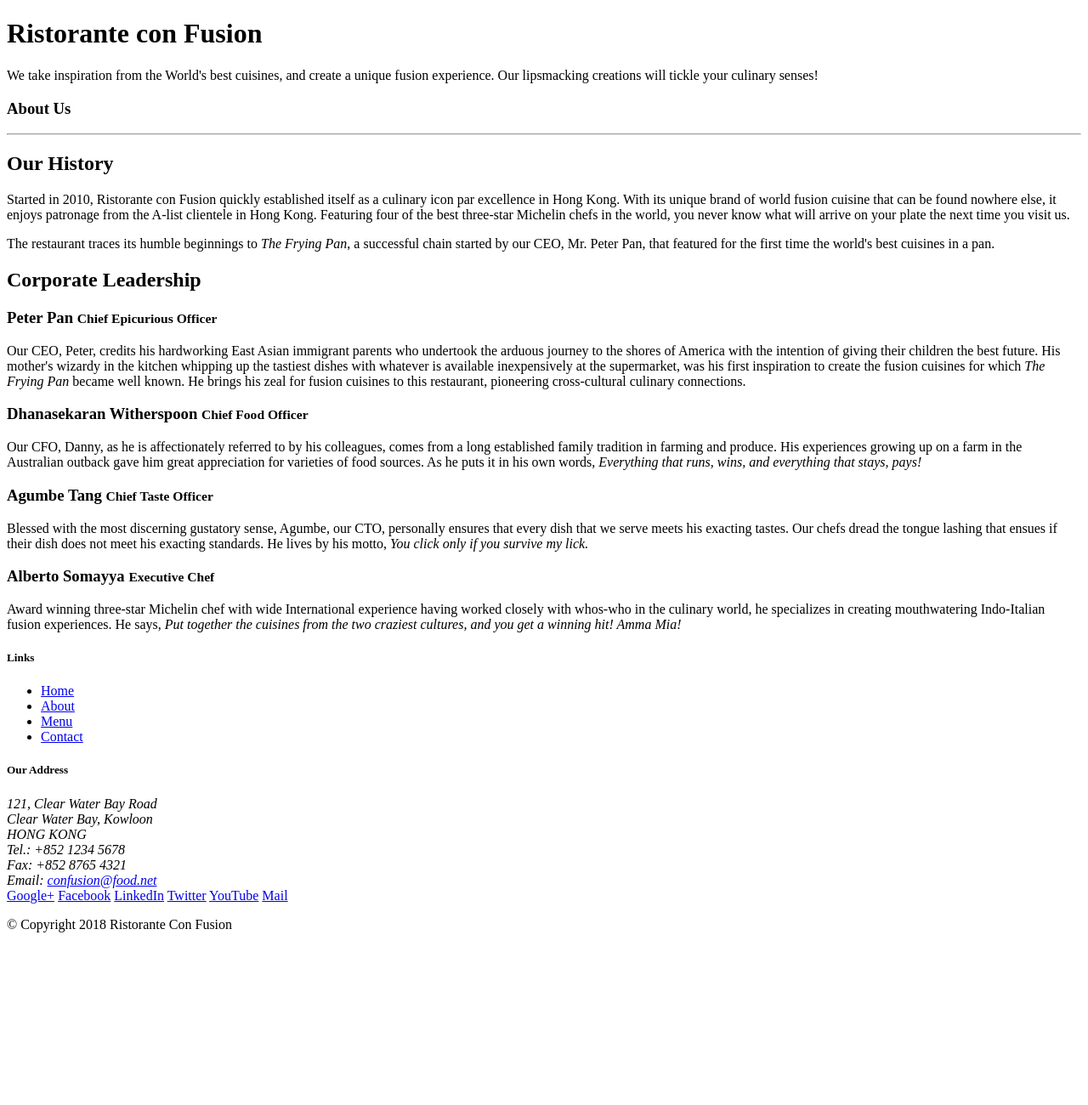
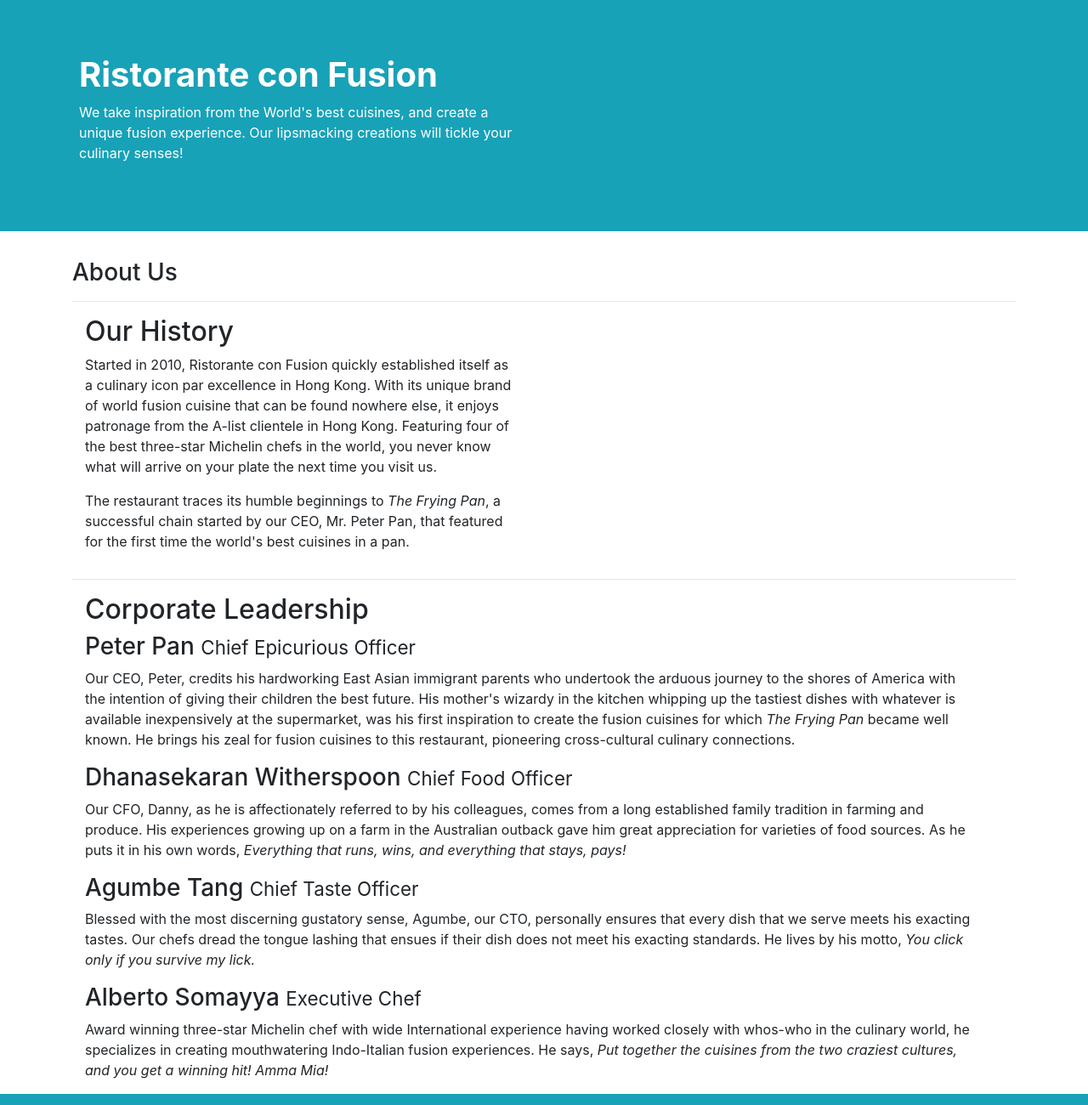
Before and after one commit to shmaruf077/confusion-restaurant, a website: page aboutus.html in a window 1280 px wide. Shown: the top 1300 px of the page at 85% size. Before the commit the page ends 1113 px from the top, so only its background shows below. Drawn offline with nearby package versions, Linux system fonts and the light colour scheme.

Commit message:
done with everything

```diff
--- a/aboutus.html
+++ b/aboutus.html
@@ -1,19 +1,22 @@
 <!DOCTYPE html>
 <html lang="en">
+<meta charset="utf-8">
+<meta name="viewport" content="width=device-width, initial-scale=1.0, shrink-to-fit=no">
 
 <head>
-
+    <link rel="stylesheet" href="node_modules/bootstrap/dist/css/bootstrap.min.css">
+    <link rel="stylesheet" href="css/style.css">
     <title>Ristorante Con Fusion: About Us</title>
 
 </head>
 
 <body>
 
-    <header class="jumbotron">
-        <div class="container">
-            <div class="row row-header">
-                <div class="col-12 col-sm-6">
-                    <h1>Ristorante con Fusion</h1>
+    <header class="jumbotron bg-info rounded-0">
+        <div class="container ">
+            <div class="row row-header pl-2">
+                <div class="col-12 col-md-6 text-white">
+                    <h1 class="font-weight-bold" >Ristorante con Fusion</h1>
                     <p>We take inspiration from the World's best cuisines, and create a unique fusion experience. Our lipsmacking creations will tickle your culinary senses!</p>
                 </div>
                 <div class="col-12 col-sm">
@@ -22,7 +25,7 @@
         </div>
     </header>
 
-    <div>
+    <div class="container">
         <div>
             <div>
                <h3>About Us</h3>
@@ -30,8 +33,8 @@
             </div>
         </div>
 
-        <div>
-            <div>
+        <div class="container row">
+            <div class="col-12 col-md-6">
                 <h2>Our History</h2>
                 <p>Started in 2010, Ristorante con Fusion quickly established itself as a culinary icon par excellence in Hong Kong. With its unique brand of world fusion cuisine that can be found nowhere else, it enjoys patronage from the A-list clientele in Hong Kong.  Featuring four of the best three-star Michelin chefs in the world, you never know what will arrive on your plate the next time you visit us.</p>
                 <p>The restaurant traces its humble beginnings to <em>The Frying Pan</em>, a successful chain started by our CEO, Mr. Peter Pan, that featured for the first time the world's best cuisines in a pan.</p>
@@ -39,34 +42,34 @@
             <div>
             </div>
         </div>
+        <hr>
 
-
-        <div>
-            <div>
+        <div class="container row">
+            <div class="col-12 col-sm-12">
                 <h2>Corporate Leadership</h2>
                 <h3>Peter Pan <small>Chief Epicurious Officer</small></h3>
-                <p>Our CEO, Peter, credits his hardworking East Asian immigrant parents who undertook the arduous journey to the shores of America with the intention of giving their children the best future. His mother's wizardy in the kitchen whipping up the tastiest dishes with whatever is available inexpensively at the supermarket, was his first inspiration to create the fusion cuisines for which <em>The Frying Pan</em> became well known. He brings his zeal for fusion cuisines to this restaurant, pioneering cross-cultural culinary connections.</p>
+                <p class="d-none d-sm-block">Our CEO, Peter, credits his hardworking East Asian immigrant parents who undertook the arduous journey to the shores of America with the intention of giving their children the best future. His mother's wizardy in the kitchen whipping up the tastiest dishes with whatever is available inexpensively at the supermarket, was his first inspiration to create the fusion cuisines for which <em>The Frying Pan</em> became well known. He brings his zeal for fusion cuisines to this restaurant, pioneering cross-cultural culinary connections.</p>
                 <h3>Dhanasekaran Witherspoon <small>Chief Food Officer</small></h3>
-                <p>Our CFO, Danny, as he is affectionately referred to by his colleagues, comes from a long established family tradition in farming and produce. His experiences growing up on a farm in the Australian outback gave him great appreciation for varieties of food sources. As he puts it in his own words, <em>Everything that runs, wins, and everything that stays, pays!</em></p>
+                <p class="d-none d-sm-block">Our CFO, Danny, as he is affectionately referred to by his colleagues, comes from a long established family tradition in farming and produce. His experiences growing up on a farm in the Australian outback gave him great appreciation for varieties of food sources. As he puts it in his own words, <em>Everything that runs, wins, and everything that stays, pays!</em></p>
                 <h3>Agumbe Tang <small>Chief Taste Officer</small></h3>
-                <p>Blessed with the most discerning gustatory sense, Agumbe, our CTO, personally ensures that every dish that we serve meets his exacting tastes. Our chefs dread the tongue lashing that ensues if their dish does not meet his exacting standards. He lives by his motto, <em>You click only if you survive my lick.</em></p>
+                <p class="d-none d-sm-block">Blessed with the most discerning gustatory sense, Agumbe, our CTO, personally ensures that every dish that we serve meets his exacting tastes. Our chefs dread the tongue lashing that ensues if their dish does not meet his exacting standards. He lives by his motto, <em>You click only if you survive my lick.</em></p>
                 <h3>Alberto Somayya <small>Executive Chef</small></h3>
-                <p>Award winning three-star Michelin chef with wide International experience having worked closely with whos-who in the culinary world, he specializes in creating mouthwatering Indo-Italian fusion experiences. He says, <em>Put together the cuisines from the two craziest cultures, and you get a winning hit! Amma Mia!</em></p>
+                <p class="d-none d-sm-block">Award winning three-star Michelin chef with wide International experience having worked closely with whos-who in the culinary world, he specializes in creating mouthwatering Indo-Italian fusion experiences. He says, <em>Put together the cuisines from the two craziest cultures, and you get a winning hit! Amma Mia!</em></p>
             </div>
        </div>
 
     </div>
 
-    <footer class="footer">
-        <div class="container">
+    <footer class="footer bg-info text-white">
+        <div class="container pt-3">
             <div class="row">
                 <div class="col-4 offset-1 col-sm-2">
                     <h5>Links</h5>
                     <ul class="list-unstyled">
-                        <li><a href="#">Home</a></li>
-                        <li><a href="#">About</a></li>
-                        <li><a href="#">Menu</a></li>
-                        <li><a href="#">Contact</a></li>
+                        <li><a class="text-white" href="#">Home</a></li>
+                        <li><a class="text-white" href="#">About</a></li>
+                        <li><a class="text-white" href="#">Menu</a></li>
+                        <li><a  class="text-white" href="#">Contact</a></li>
                     </ul>
                 </div>
                 <div class="col-7 col-sm-5">
@@ -77,17 +80,17 @@
 		              HONG KONG<br>
 		              Tel.: +852 1234 5678<br>
 		              Fax: +852 8765 4321<br>
-		              Email: <a href="mailto:confusion@food.net">confusion@food.net</a>
+		              Email: <a class="text-white" href="mailto:confusion@food.net">confusion@food.net</a>
 		           </address>
                 </div>
                 <div class="col-12 col-sm-4 align-self-center">
                     <div class="text-center">
-                        <a href="http://google.com/+">Google+</a>
-                        <a href="http://www.facebook.com/profile.php?id=">Facebook</a>
-                        <a href="http://www.linkedin.com/in/">LinkedIn</a>
-                        <a href="http://twitter.com/">Twitter</a>
-                        <a href="http://youtube.com/">YouTube</a>
-                        <a href="mailto:">Mail</a>
+                        <a class="text-white" href="http://google.com/+">Google+</a>
+                        <a class="text-white" href="http://www.facebook.com/profile.php?id=">Facebook</a>
+                        <a class="text-white" href="http://www.linkedin.com/in/">LinkedIn</a>
+                        <a class="text-white" href="http://twitter.com/">Twitter</a>
+                        <a class="text-white" href="http://youtube.com/">YouTube</a>
+                        <a class="text-white" href="mailto:">Mail</a>
                     </div>
                 </div>
            </div>
@@ -99,6 +102,9 @@
         </div>
     </footer>
 
+    <script src="node_modules/jquery/dist/jquery.slim.min.js"></script>
+    <script src="node_modules/popper.js/dist/umd/popper.min.js"></script>
+    <script src="node_modules/bootstrap/dist/js/bootstrap.bundle.min.js"></script>
 </body>
 
 </html>
--- a/package.json
+++ b/package.json
@@ -11,6 +11,7 @@
   "dependencies": {
     "bootstrap": "^4.5.3",
     "jqeury": "0.0.1-security",
+    "jquery": "^3.5.1",
     "popper.js": "^1.16.1"
   }
 }
```
Also changed, not shown: css/style.css (added), 1 other file.
